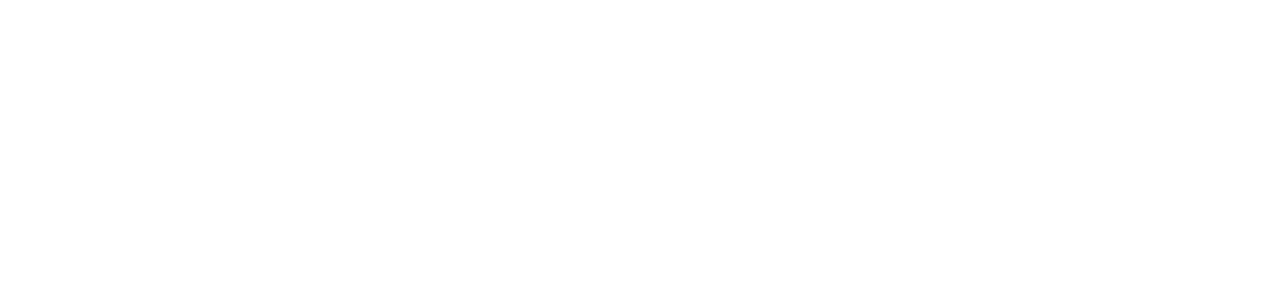
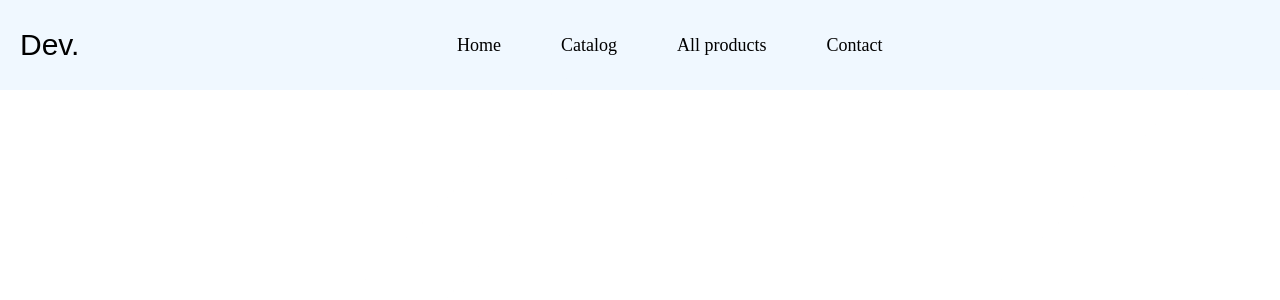
Before and after one commit to berpos/portfolio, a React (Vite) app: page / in a window 1280 px wide. Shown: the top 300 px of the page. Built offline with nearby package versions, Linux system fonts and the light colour scheme.

Commit message:
bug fixing

```diff
--- a/src/App.jsx
+++ b/src/App.jsx
@@ -1,11 +1,13 @@
 import { useState } from 'react'
 import PreLoader from './components/PreLoader'
+import Navbar from './components/Navbar'
 
 function App() {
 
   return (
     <>
       <PreLoader />
+      <Navbar />
       <div className="App"></div>
     </>
   )
--- a/src/animations/index.jsx
+++ b/src/animations/index.jsx
@@ -41,7 +41,7 @@
       css: { overflowY: "hidden", height: "unset" },
     })
     .to("body", {
-      duration: 0.1,
+      duration: 0.2,
       css: { overflowY: "scroll" },
       ease: "power3.inOut",
     })
@@ -54,16 +54,20 @@
     .to(
       ".preloader",
       {
-        duration: 1.5,
+        duration: 2,
         height: "0vh",
         ease: "Power3.easeOut",
-        onComplete: mobileLanding(),
+        onComplete: () => {
+          mobileLanding(); // Execute your mobileLanding function if applicable
+          document.querySelector('.preloader').style.display = 'none';
+    document.body.style.overflow = 'auto'; // Allow scrolling after preloader is gone
+    document.querySelector('.text').classList.add('hidden'); // Hide text after animation
+        },
       },
       "-=2"
     )
     .from(".landing__main .text", {
-      duration: 2,
-      // scale: 0,
+      duration: 0,
       y: 10,
       opacity: 0,
       stagger: {
@@ -75,18 +79,21 @@
       duration: 0.5,
       opacity: 0,
       delay: window.innerWidth < 763 ? -3 : -0.6,
-      // y: 80,
       stagger: {
         amount: 0.5,
       },
       ease: "expo.easeOut",
-      onComplete: animateMainShape(),
+      onComplete: () => {
+        animateMainShape(); // Execute the animation for the main shape
+      },
     })
     .from(".main-circle", {
       duration: 1,
       opacity: 0,
       ease: "power3.easeInOut",
-      onComplete: animateShapes(),
+      onComplete: () => {
+        animateShapes(); // Execute the shapes animation
+      },
     })
     .from(".shapes .shape", {
       duration: 1,
@@ -98,6 +105,9 @@
     .to(".preloader", {
       duration: 0,
       css: { display: "none" },
+      onComplete: () => {
+        tl.kill(); // Kill the timeline after all animations are complete
+      },
     });
 };
 
--- /dev/null
+++ b/src/components/Navbar.jsx
@@ -0,0 +1,44 @@
+import { useState } from 'react'
+import  styles from './navbar.module.css';
+
+export default function Navbar() {
+  // adding the states
+  const [isActive, setIsActive] = useState(false);
+  //add the active class
+  const toggleActiveClass = () => {
+    setIsActive(!isActive);
+  };
+  //clean up function to remove the active class
+  const removeActive = () => {
+    setIsActive(false)
+  }
+  return (
+    <div className="App">
+      <header className="App-header">
+        <nav className={`${styles.navbar}`}>
+          {/* logo */}
+          <a href='#home' className={`${styles.logo}`}>Dev. </a>
+          <ul className={`${styles.navMenu} ${isActive ? styles.active : ''}`}>
+            <li onClick={removeActive}>
+              <a href='#home' className={`${styles.navLink}`}>Home</a>
+            </li>
+            <li onClick={removeActive}>
+              <a href='#home' className={`${styles.navLink}`}>Catalog</a>
+            </li>
+            <li onClick={removeActive}>
+              <a href='#home' className={`${styles.navLink}`}>All products</a>
+            </li>
+            <li onClick={removeActive}>
+              <a href='#home' className={`${styles.navLink}`}>Contact</a>
+            </li>
+          </ul>
+          <div className={`${styles.hamburger} ${isActive ? styles.active : ''}`}  onClick={toggleActiveClass}>
+            <span className={`${styles.bar}`}></span>
+            <span className={`${styles.bar}`}></span>
+            <span className={`${styles.bar}`}></span>
+          </div>
+        </nav>
+      </header>
+    </div>
+  );
+};
--- /dev/null
+++ b/src/components/navbar.module.css
@@ -0,0 +1,99 @@
+body {
+  margin: 0;
+  overflow-x: hidden;
+}
+
+ ul {
+    list-style: none;
+  }
+
+  a {
+    text-decoration: none;
+    color: black;
+    font-size: 18px;
+  }
+
+  /* navbar */
+  .navbar {
+    background-color: aliceblue;
+    padding: 10px 20px;
+    display: flex;
+    justify-content: space-between;
+    align-items: center;
+    gap: 40px;
+    min-height: 70px;
+  }
+
+
+  /* logo  */
+  .logo {
+    font-size: 30px;
+    font-family: Arial, Helvetica, sans-serif;
+  }
+
+
+  /* ul  */
+  .navMenu {
+    display: flex;
+    justify-content: space-between;
+    align-items: center;
+    gap: 60px;
+    margin: 0;
+    padding: 0;
+  }
+
+  /* media queries */
+
+  @media screen and (max-width: 780px){
+
+    /* hamburger */
+    .hamburger {
+      display: block;
+      cursor: pointer;
+    }
+
+    .bar {
+          background-color: #120f0b;
+          width: 20px;
+          height: 3px;
+          display: block;
+          margin: 5px;
+          -webkit-transition: 0.3s ease-in-out;
+          transition: 0.3s ease-in-out;
+      }
+
+    /* adding active class to the bars  */
+    .hamburger.active .bar:nth-child(2){
+      opacity: 0;
+    }
+    .hamburger.active .bar:nth-child(1){
+      transform: translateY(8px) rotate(45deg);
+    }
+    .hamburger.active .bar:nth-child(3){
+      transform: translateY(-8px) rotate(-45deg);
+    }
+
+
+    /* navMenu */
+
+    .navMenu{
+      position: absolute;
+      flex-direction: column;
+      gap: 0;
+      top: 70px;
+      left: -100%;
+      text-align: start;
+      width: 100%;
+      transition: 0.7s ease-in-out;
+      background-color: aliceblue;
+      padding: 10px;
+    }
+
+    .navMenu.active{
+      left: 0;
+    }
+
+    .navMenu li {
+      margin: 16px 0;
+    }
+  }
--- a/src/components/preloader.css
+++ b/src/components/preloader.css
@@ -1,6 +1,11 @@
 @font-face {
   font-family: myFont;
   src: url(../fonts/ProtestDemo.ttf);
+}
+
+body {
+  overflow: hidden;
+  margin: 0;
 }
 
 .preloader {
@@ -16,7 +21,6 @@
   display: flex;
   justify-content: center;
   align-items: center;
-  overflow: hidden;
 }
 
 .text {
@@ -27,6 +31,7 @@
   letter-spacing: 0.14em;
   font-family: myFont;
   font-weight: 700;
+  overflow: hidden;
 }
 
 .text::before {
@@ -58,7 +63,7 @@
   background:white;
   border-radius:50%;
   box-shadow:0 0 0 1px white;
-  animation: stars 6s linear infinite;
+  animation: stars 3s linear forwards;
 }
 span::before{
   content:'';
@@ -72,7 +77,7 @@
 @keyframes stars{
   0%{transform:rotate(315deg) translate(0)}
   100%{
-    transform:rotate(315deg) translate(-1000px);
+    transform:rotate(315deg) translate(-500px);
   }
 }
 
```
